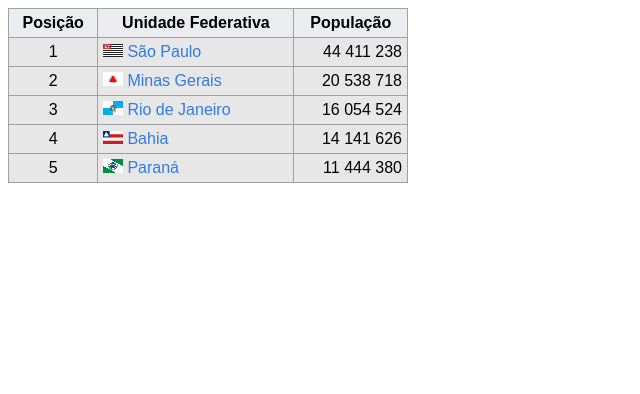
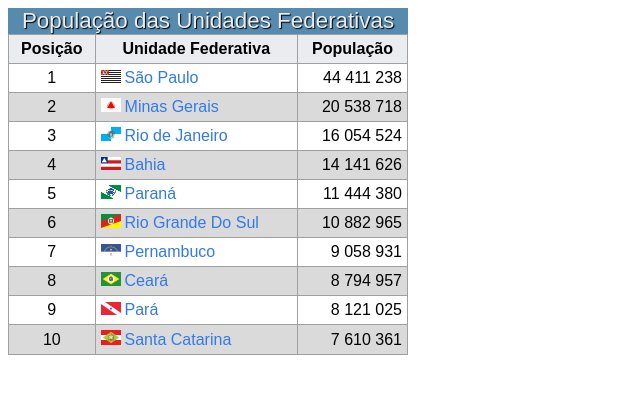
Before and after one commit to RafaellVi/html-css, a plain HTML site: page exercicio/ex021/tabela002.html in a window 1280 px wide. Shown: the whole page, without its empty margins (0-640 px from the left). Drawn offline with Linux system fonts and the light colour scheme.

Commit message:
Estudando-tabelas

```diff
--- a/exercicio/ex021/tabela002.html
+++ b/exercicio/ex021/tabela002.html
@@ -15,6 +15,10 @@
 
         }
 
+        tbody > tr:nth-child(2n) {
+            background-color: rgba(214, 213, 213, 0.877);
+        }
+
         th {
             background-color: #EAECF0;
         }
@@ -23,10 +27,6 @@
             border: 1px solid #9ea1a3;
             padding: 5px;
 
-        }
-
-        td {
-            background-color: #e7e7e7;
         }
 
         img {
@@ -49,16 +49,26 @@
         a:hover {
             text-decoration: underline;
         }
+
+        caption {
+            font-size: 1.4em;
+            background-color: #568bad;
+            color: #EAECF0;
+            text-shadow: 1px 1px 1px black;
+        }
+
+
     </style>
 </head>
 <body>
 
     <table>
+        <caption>População das Unidades Federativas</caption>
         <thead>
             <tr>
-                <th>Posição</th>
-                <th>Unidade Federativa</th>
-                <th>População</th>
+                <th scope="col">Posição</th>
+                <th scope="col">Unidade Federativa</th>
+                <th scope="col">População</th>
             </tr>
 
         </thead>
@@ -94,6 +104,36 @@
                 <td class="num">11 444 380	</td>
             </tr>
 
+            <tr>
+                <td class="center">6</td>
+                <td><img src="logo/Bandeira_do_Rio_Grande_do_Sul.svg.webp" alt=""><a href="#">Rio Grande Do Sul</a></td>
+                <td class="num">10 882 965</td>
+            </tr>
+
+            <tr>
+                <td class="center">7</td>
+                <td><img src="logo/Bandeira_de_Pernambuco.svg.webp" alt=""><a href="#">Pernambuco</a></td>
+                <td class="num">9 058 931	</td>
+            </tr>
+
+            <tr>
+                <td class="center">8</td>
+                <td><img src="logo/Bandeira_do_Ceará.svg.webp" alt=""><a href="#">Ceará</a></td>
+                <td class="num">8 794 957</td>
+            </tr>
+
+            <tr>
+                <td class="center">9</td>
+                <td><img src="logo/Bandeira_do_Pará.svg.png" alt=""><a href="#">Pará</a></td>
+                <td class="num">8 121 025</td>
+            </tr>
+
+            <tr>
+                <td class="center">10</td>
+                <td><img src="logo/Bandeira_de_Santa_Catarina.svg.webp" alt=""><a href="#">Santa Catarina</a></td>
+                <td class="num">7 610 361</td>
+            </tr>
+
         </tbody>
 
         <tfoot>
```
Also changed, not shown: exercicio/ex021/logo/Bandeira_de_Pernambuco.svg.webp (added), exercicio/ex021/logo/Bandeira_de_Santa_Catarina.svg.webp (added), exercicio/ex021/logo/Bandeira_do_Ceará.svg.webp (added), exercicio/ex021/logo/Bandeira_do_Pará.svg.png (added), exercicio/ex021/logo/Bandeira_do_Rio_Grande_do_Sul.svg.webp (added).
